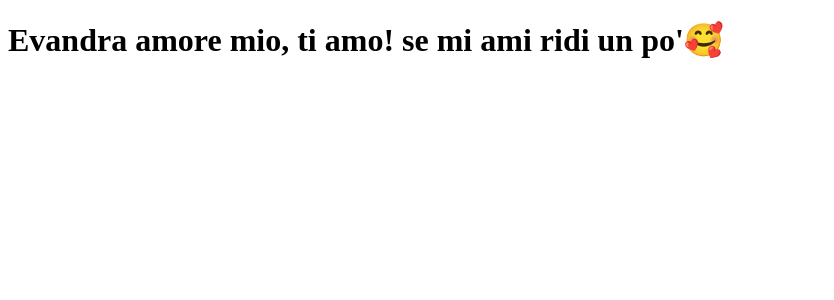
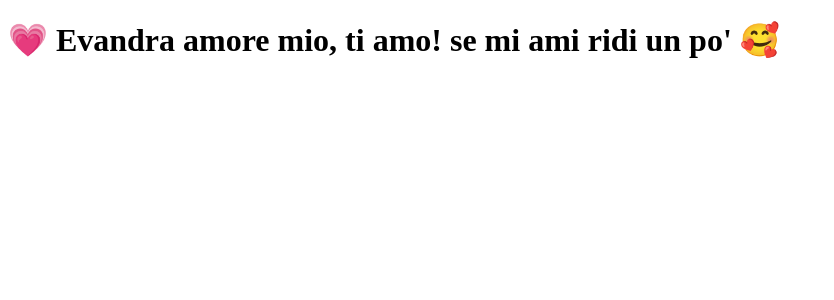
Before and after one commit to jlsgodev/tabnews-clone, a Next.js app: page / in a window 1280 px wide. Shown: the top 300 px of the page, without its empty margins (0-834 px from the left). Built offline with nearby package versions, Linux system fonts and the light colour scheme.

Commit message:
modifica a frase

```diff
--- a/pages/index.js
+++ b/pages/index.js
@@ -1,5 +1,5 @@
 function Home()  {
-    return <h1>Evandra amore mio, ti amo! se mi ami ridi un po'🥰</h1>
+    return <h1> 💗 Evandra amore mio, ti amo! se mi ami ridi un po' 🥰 </h1>
 }
 
 export default Home;
```
